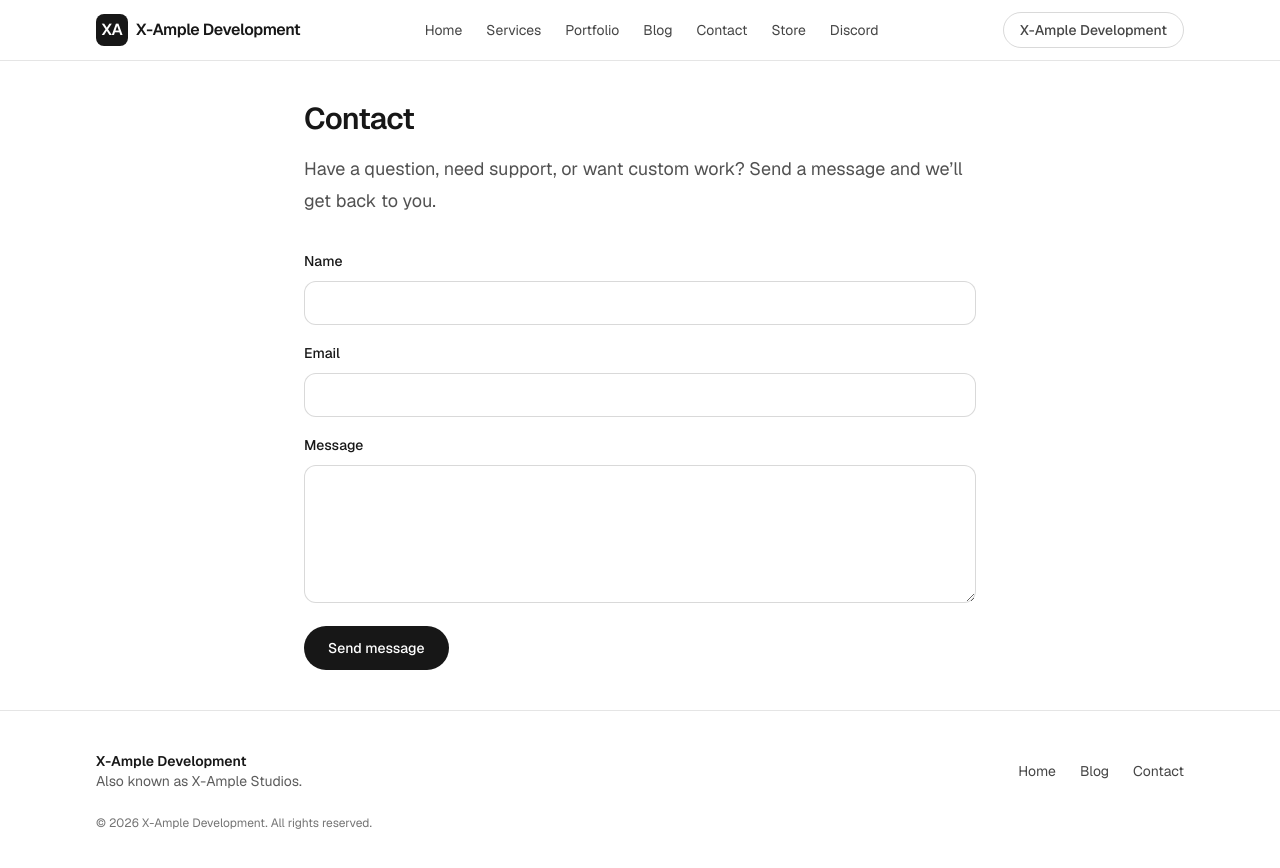
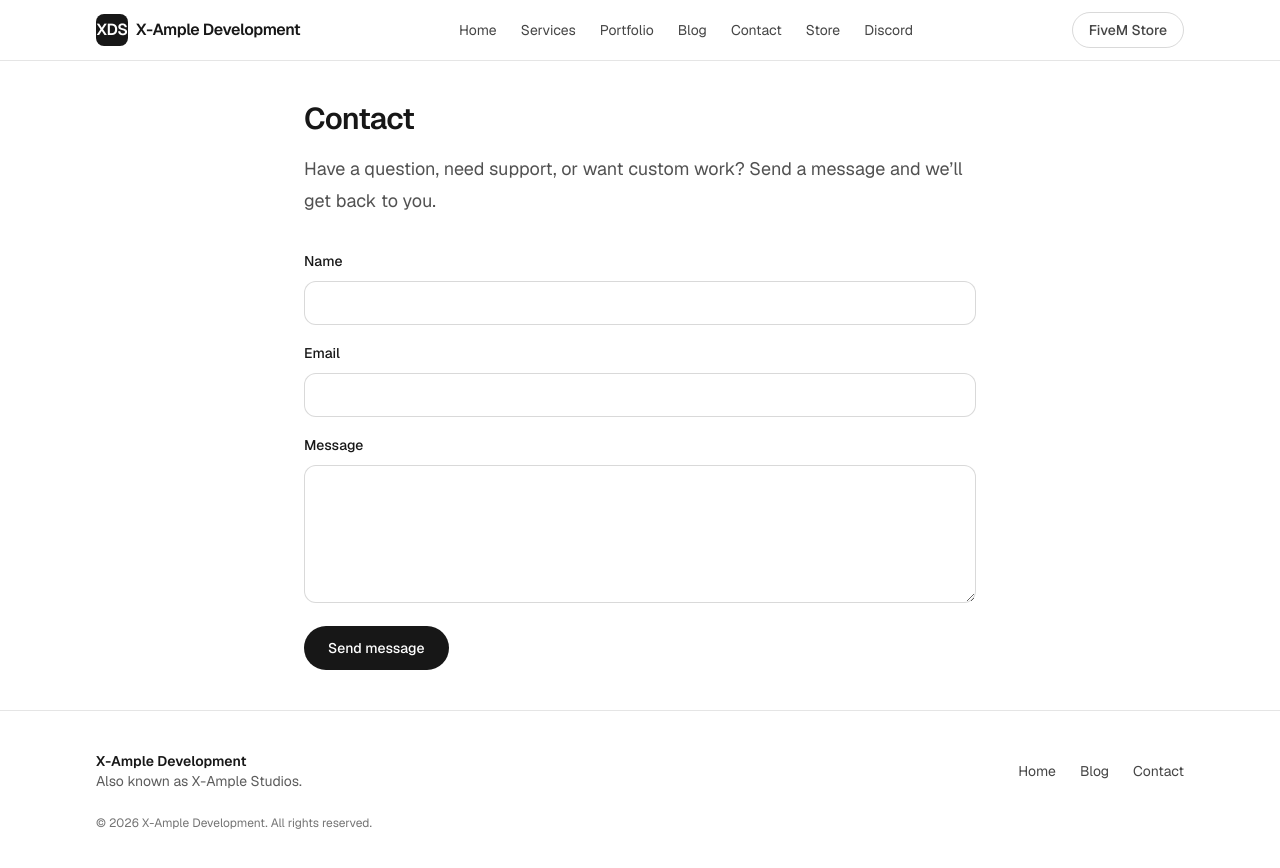
Before and after one commit to XAmple-Development/X-Ample-Website, a Next.js app: page /contact in a window 1280 px wide. Shown: the top 868 px of the page. Built offline with nearby package versions, Linux system fonts and the light colour scheme; no server answers.

Commit message:
Update Logo and Navbar components with new branding
- Changed logo text from "XA" to "XDS" in the Logo component for updated branding.
- Updated Navbar component text from "X-Ample Development" to "FiveM Store" to reflect new branding.

```diff
--- a/components/site/Logo.tsx
+++ b/components/site/Logo.tsx
@@ -8,7 +8,7 @@ export function Logo() {
       aria-label="X-Ample Development"
     >
       <span className="inline-flex h-8 w-8 items-center justify-center rounded-lg bg-foreground text-background">
-        XA
+        XDS
       </span>
       <span className="hidden sm:inline">X-Ample Development</span>
     </Link>
--- a/components/site/Navbar.tsx
+++ b/components/site/Navbar.tsx
@@ -28,7 +28,7 @@ export function Navbar() {
           ))}
         </nav>
         <span className="inline-flex h-9 items-center justify-center rounded-full border border-black/15 px-4 text-sm font-medium text-foreground/80 dark:border-white/15">
-          X-Ample Development
+          FiveM Store
         </span>
       </div>
     </header>
```
